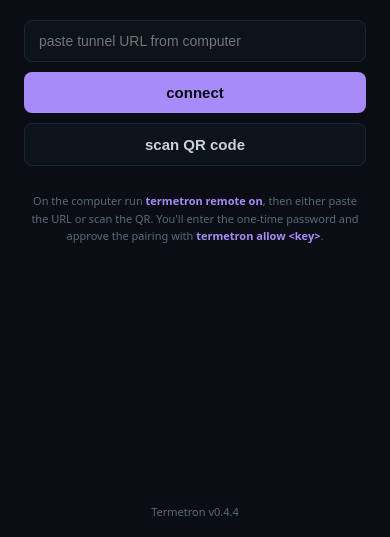
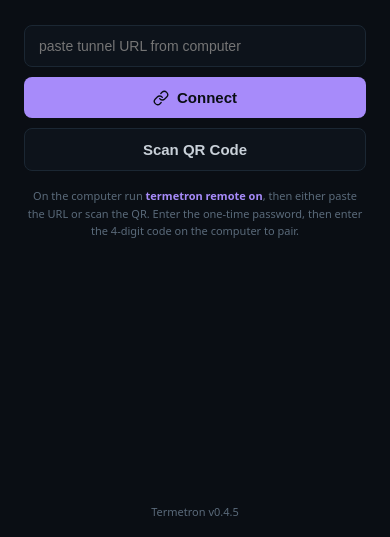
Before and after one commit to EliasZWC/Termetron, a website built with Vite: page index.html in a window 390 px wide. Shown: the part 307-844 px from the top of the page. Built offline with nearby package versions, Linux system fonts and the light colour scheme; some packages are replaced by stand-ins of ours; what @capacitor/core would draw is missing.

Commit message:
v0.4.5: 1) login page Connect button now has link icon + proper case (Connect, Scan QR Code) - no more all-lowercase buttons; 2) update pairing hint (enter 4-digit code on computer). Desktop-side (quant_terminal.py, restart to apply): header shows 'Desktop Client'/'Mobile Client' tag by device, all modal buttons uppercased (OK/CANCEL/Create/Rename/Delete/Connect).

```diff
--- a/index.html
+++ b/index.html
@@ -37,7 +37,9 @@
     .btn {
       width: 100%; padding: 12px; border-radius: 8px; border: none; font-size: 15px;
       font-weight: 600; cursor: pointer; margin-bottom: 10px;
+      display: flex; align-items: center; justify-content: center; gap: 8px;
     }
+    .btn svg { width: 16px; height: 16px; flex: none; }
     .primary { background: var(--acc); color: var(--bg); }
     .ghost { background: var(--panel); color: var(--txt); border: 1px solid var(--border); }
     .primary:disabled { opacity: .6; cursor: default; }
@@ -66,11 +68,11 @@
     </p>
     <p class="sub">mobile client</p>
     <input id="url" placeholder="paste tunnel URL from computer" autocomplete="off">
-    <button class="btn primary" id="connect">connect</button>
-    <button class="btn ghost" id="scan">scan QR code</button>
+    <button class="btn primary" id="connect"><svg viewBox="0 0 24 24" fill="none" stroke="currentColor" stroke-width="2" stroke-linecap="round" stroke-linejoin="round"><path d="M10 13a5 5 0 0 0 7.54.54l3-3a5 5 0 0 0-7.07-7.07l-1.72 1.71"></path><path d="M14 11a5 5 0 0 0-7.54-.54l-3 3a5 5 0 0 0 7.07 7.07l1.71-1.71"></path></svg>Connect</button>
+    <button class="btn ghost" id="scan">Scan QR Code</button>
     <p class="hint">
       On the computer run <b>termetron remote on</b>, then either paste the URL or scan the QR.
-      You'll enter the one-time password and approve the pairing with <b>termetron allow &lt;key&gt;</b>.
+      Enter the one-time password, then enter the 4-digit code on the computer to pair.
     </p>
     <p class="ver" id="ver"></p>
   </div>
--- a/package.json
+++ b/package.json
@@ -1,6 +1,6 @@
 {
   "name": "termetron-app",
-  "version": "0.4.4",
+  "version": "0.4.5",
   "description": "Termetron mobile client — Capacitor (WebView) wrapper with QR scan + in-app update",
   "private": true,
   "scripts": {
--- a/src/main.js
+++ b/src/main.js
@@ -78,7 +78,7 @@
 }
 function setBusy(b) {
   connBtn.disabled = b;
-  connBtn.textContent = b ? 'connecting ...' : 'connect';
+  connBtn.textContent = b ? 'Connecting ...' : 'Connect';
 }
 
 async function connect(raw) {
```
